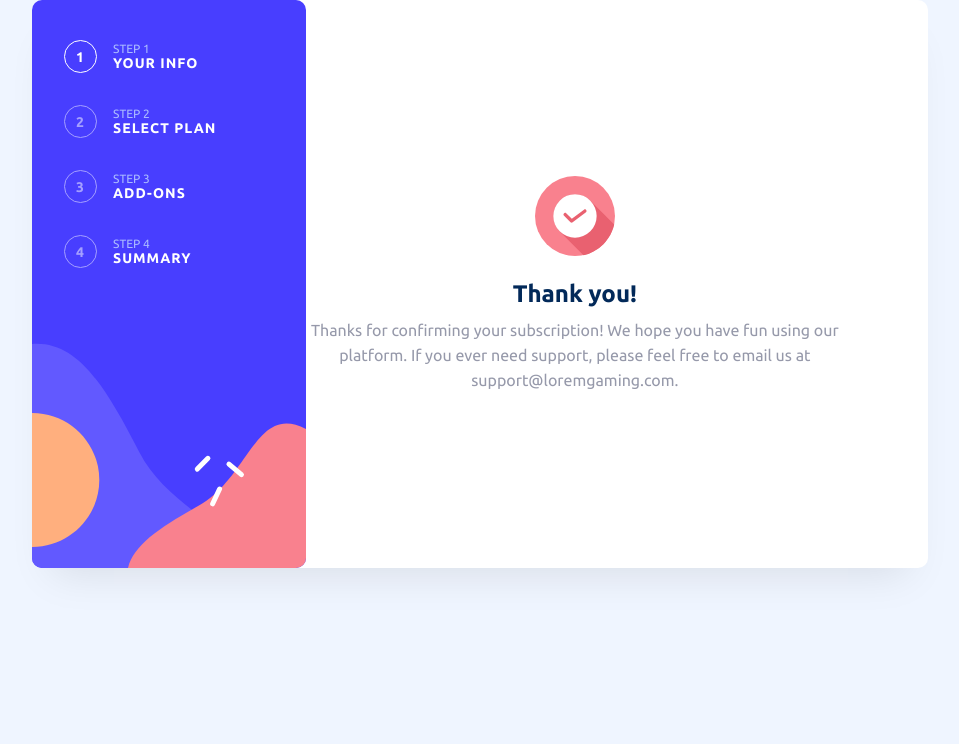
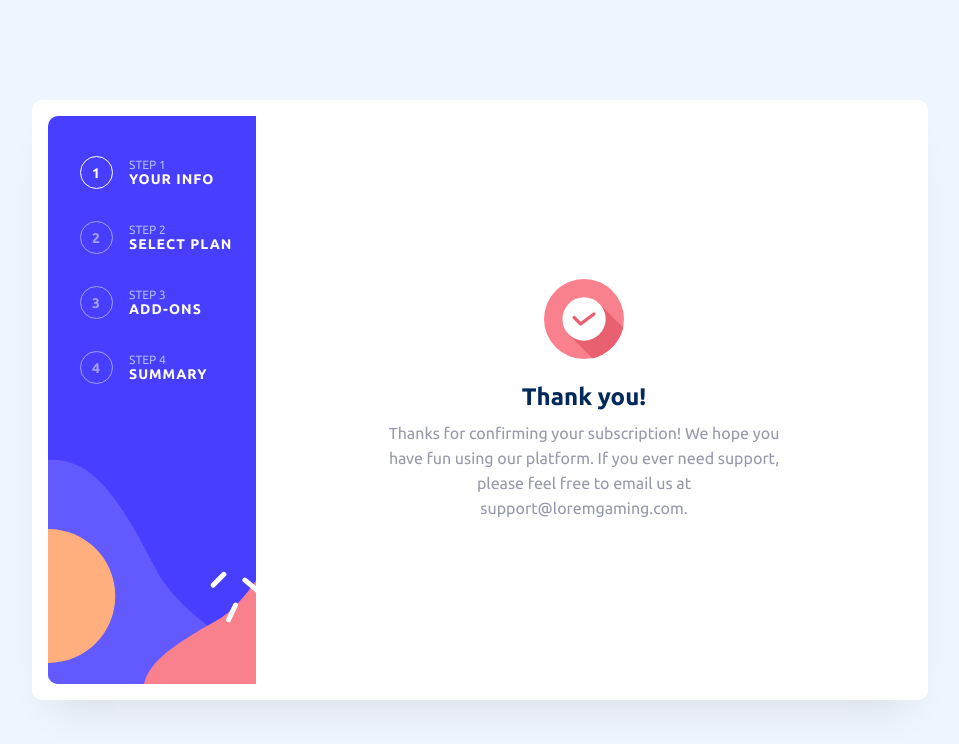
Before and after one commit to tamta123/multi-step-form-front, a React (Vite) app: page /thankYou in a window 1280 px wide. Shown: the top 744 px of the page, without its empty margins (160-1119 px from the left). Built offline with nearby package versions, Linux system fonts and the light colour scheme.

Commit message:
feat: add the unique property to the name

```diff
--- a/src/App.tsx
+++ b/src/App.tsx
@@ -19,6 +19,9 @@ const Main = styled.div`
   background: #eff5ff;
   height: 100vh;
   width: 100vw;
+  /* display: flex;
+  justify-content: center;
+  align-items: center; */
 `;
 const Div = styled.div`
   @media (min-width: 768px) {
--- a/src/components/Finish/CustomerChoice.tsx
+++ b/src/components/Finish/CustomerChoice.tsx
@@ -161,6 +161,9 @@ const Change = styled.span`
   font-weight: 400;
   line-height: 20px;
   text-decoration-line: underline;
+  :hover {
+    color: #483eff;
+  }
 `;
 
 const AddOns = styled.div`
--- a/src/components/Mutual/NextStep.tsx
+++ b/src/components/Mutual/NextStep.tsx
@@ -69,6 +69,10 @@ const Back = styled.span`
   font-style: normal;
   font-weight: 500;
   line-height: normal;
+  cursor: pointer;
+  :hover {
+    color: #022959;
+  }
 `;
 
 const NextButton = styled.button`
--- a/src/pages/Finish/Finish.tsx
+++ b/src/pages/Finish/Finish.tsx
@@ -5,11 +5,12 @@ import { useSelector } from "react-redux";
 import axios from "axios";
 import styled from "styled-components";
 import { RootState } from "../../store/redux";
+import { useState } from "react";
 
 const Finish = () => {
   const navigate = useNavigate();
   const formData = useSelector((state: RootState) => state.customer);
-
+  const [error, setError] = useState<string>("");
   const sendPostRequest = async () => {
     try {
       console.log(formData);
@@ -20,8 +21,13 @@ const Finish = () => {
       );
       console.log("POST request response:", response.data);
       navigate("/thankYou");
-    } catch (error) {
-      console.error("Error sending POST request:", error);
+    } catch (error: any) {
+      if (error.response.status === 400 && error.response.data.message) {
+        setError(error.response.data.message);
+      } else {
+        console.error("Error sending POST request:", error);
+        setError("An error occurred while submitting your choice.");
+      }
     }
   };
 
@@ -34,6 +40,7 @@ const Finish = () => {
         description="Double-check everything looks OK before confirming."
       >
         <CustomerChoice />
+        {error && <ErrorMessage>{error}</ErrorMessage>}{" "}
       </WhiteBoard>
       <NextWrapper>
         <NextStep
@@ -64,3 +71,9 @@ const NextWrapper = styled.div`
     display: none;
   }
 `;
+
+const ErrorMessage = styled.div`
+  color: #ff0000;
+  font-size: 16px;
+  margin-top: 10px;
+`;
--- a/src/pages/ThankYou/ThankYou.tsx
+++ b/src/pages/ThankYou/ThankYou.tsx
@@ -4,56 +4,75 @@ import { NavBar } from "../../layout";
 
 const ThankYou = () => {
   return (
+    <Div>
       <Wrapper>
         <NavBar></NavBar>
         <ThankYouWrapper>
+          <ThankYouDiv>
             <ThankYouIcon />
             <div style={{ textAlign: "center" }}>
               <Title>Thank you!</Title>
               <Description>
-            Thanks for confirming your subscription! We hope you have fun using
-            our platform. If you ever need support, please feel free to email us
-            at support@loremgaming.com.
+                Thanks for confirming your subscription! We hope you have fun
+                using our platform. If you ever need support, please feel free
+                to email us at support@loremgaming.com.
               </Description>
             </div>
+          </ThankYouDiv>
         </ThankYouWrapper>
       </Wrapper>
+    </Div>
   );
 };
 
+const Div = styled.div`
+  @media (min-width: 768px) {
+    width: 100%;
+    height: 100%;
+    display: flex;
+    justify-content: center;
+    align-items: center;
+  }
+`;
+
 const Wrapper = styled.div`
   width: 90%;
-  height: auto;
   border-radius: 10px;
   background: #fff;
   box-shadow: 0px 25px 40px -20px rgba(0, 0, 0, 0.1);
   margin: 0 auto;
   margin-top: -75px;
   padding: 79px 24px;
+
+  @media (min-width: 768px) {
+    display: flex;
+    flex-direction: row;
+    align-items: center;
+    margin: 0 auto;
+    padding: 16px;
+    gap: 0;
+    width: 70%;
+  }
+`;
+
+const ThankYouWrapper = styled.div`
+  @media (min-width: 768px) {
+    display: flex;
+    flex-direction: column;
+    justify-content: center;
+    align-items: center;
+    width: 100%;
+    height: 100%;
+  }
+`;
+
+const ThankYouDiv = styled.div`
   display: flex;
   flex-direction: column;
   justify-content: center;
   align-items: center;
   gap: 24px;
   @media (min-width: 768px) {
-    flex-direction: row;
-    margin: 0 auto;
-    padding: 0;
-    justify-content: flex-start;
-    gap: 0;
-    width: 70%;
-  }
-`;
-
-const ThankYouWrapper = styled.div`
-  display: flex;
-  flex-direction: column;
-  justify-content: center;
-  align-items: center;
-  gap: 24px;
-  @media (min-width: 768px) {
-    display: flex;
-    flex-direction: column;
     width: 60%;
   }
 `;
```
Lines whose indentation alone changed are shown as unchanged.
